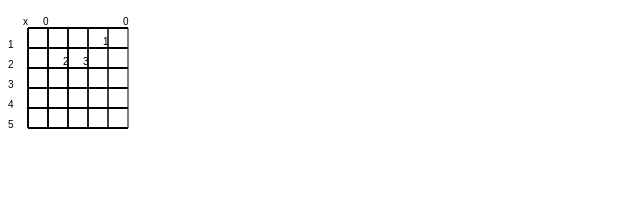
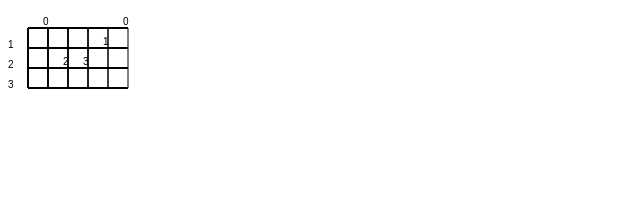
Before and after one commit to RavinduThaveesha/guitar-chords, a plain HTML site: page index.html in a window 1280 px wide. Shown: the whole page, without its empty margins (0-640 px from the left). Drawn offline with Linux system fonts and the light colour scheme.

Commit message:
add bar chord

```diff
--- a/index.html
+++ b/index.html
@@ -14,6 +14,17 @@
   var offsetY = 0;
   var offsetX = 0;
 
+  function removeX(array){
+    var index = array.indexOf('x');
+    var newArray = array.slice(0);
+
+    if (index >= 0) {
+      newArray.splice(index, 1);
+    }
+
+    return newArray;
+  }
+
   var chord = {
     name : 'A',
     type: 'm',
@@ -21,28 +32,25 @@
     fingering: ['x', 0, 2, 3, 1, 0],
   };
 
+  // var chord = {
+  //   name : 'C',
+  //   type: 'M',
+  //   placement: ['x', 3, 4, 4, 4, 3],
+  //   fingering: ['x', 1, 2, 3, 4, 1],
+  // };
+
   var c = document.getElementById('canvas');
   var ctx = c.getContext('2d');
 
+
+  var maxFret = Math.max.apply(Math, removeX(chord.placement));
+  var minFret = Math.min.apply(Math, removeX(chord.placement));
+  //console.log(maxFret);
+
   ctx.beginPath();
-  //ctx.fillStyle = 'white';
-
-  //ctx.fillRect(x, y-10, 10, 10);
-
-  //vertical
-  // for(var i = 1; i <= 6; i++) {
-  //   ctx.moveTo(100, offsetY + fretHeight);
-  //   ctx.lineTo(0, offsetY + fretHeight);
-  //   ctx.stroke();
-
-  //   offsetY = offsetY + 20;
-  // }
-
-  //horizental
-
   ctx.lineWidth = 1;
 
-  for(var i = 0; i < 6; i++) {
+  for(var i = minFret; i < maxFret + 2; i++) {
     ctx.moveTo(fretWidth, offsetY + fretHeight);
     ctx.lineTo(100 + fretWidth, offsetY + fretHeight);
 
@@ -60,22 +68,20 @@
 
   for(var i = 0; i < 6; i++) {
 
+    var stringH = (maxFret - minFret + 1) * fretHeight;
+
+    var y = (fretHeight * chord.placement[i]) + fretHeight + textOffsetY;
+    var x = fretWidth + offsetX - (fretWidth / 4);
+
     ctx.fillStyle = 'white';
     ctx.moveTo(offsetX + fretWidth, 0 + fretHeight);
-    ctx.lineTo(offsetX + fretWidth, 100 + fretHeight);
+    ctx.lineTo(offsetX + fretWidth, stringH + fretHeight);
 
-    if(chord.placement[i] == 'x'){
-      var y = fretHeight + textOffsetY;
-    } else{
-      var y = (fretHeight * chord.placement[i]) + fretHeight + textOffsetY;
-    }
-
-    var x = fretWidth + offsetX - (fretWidth / 4);
     ctx.fillStyle = 'black';
     ctx.fillText(chord.fingering[i], x, y);
     ctx.stroke();
 
-    offsetX = offsetX + 20;
+    offsetX = offsetX + fretWidth;
   }
 
 
```
